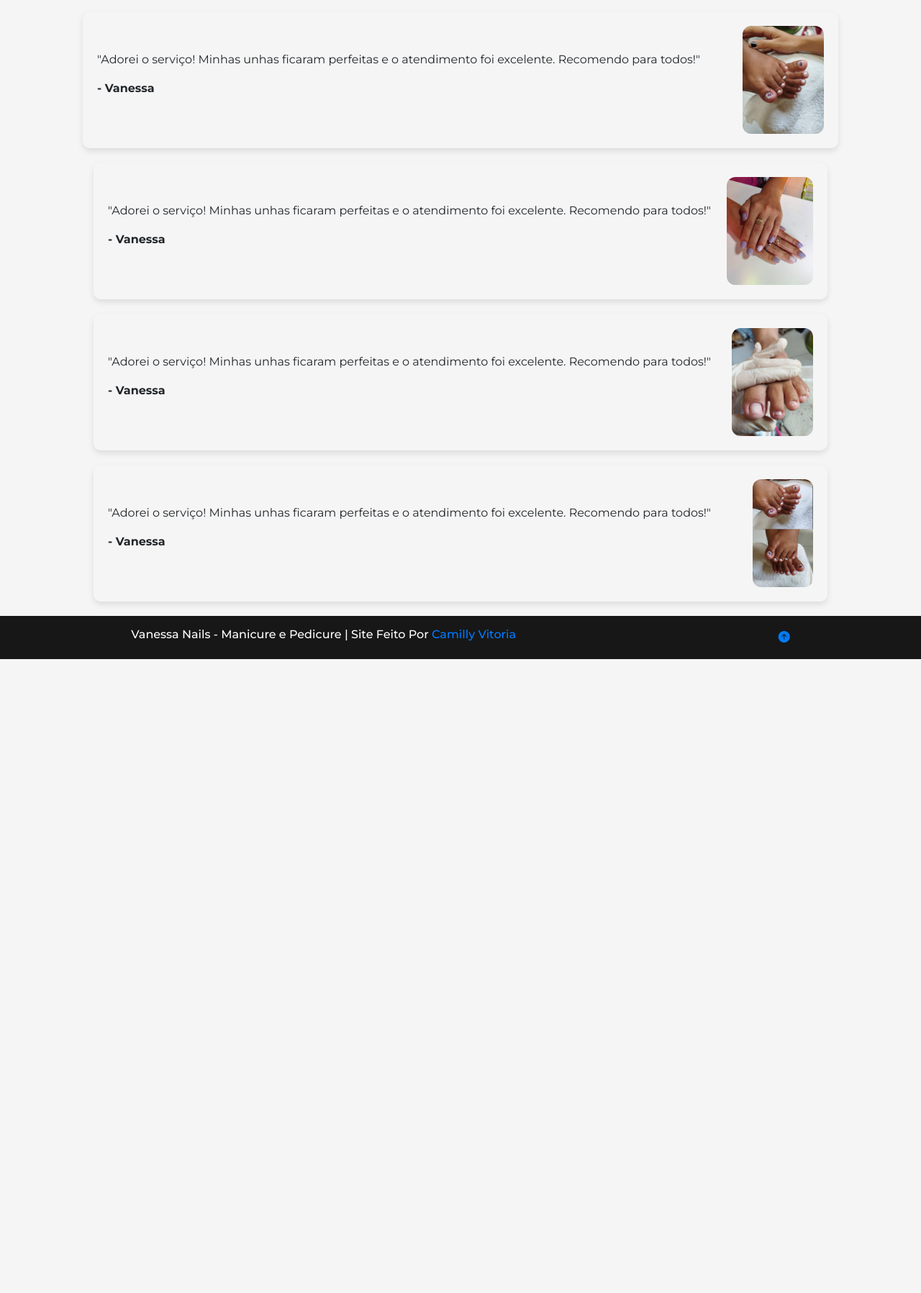
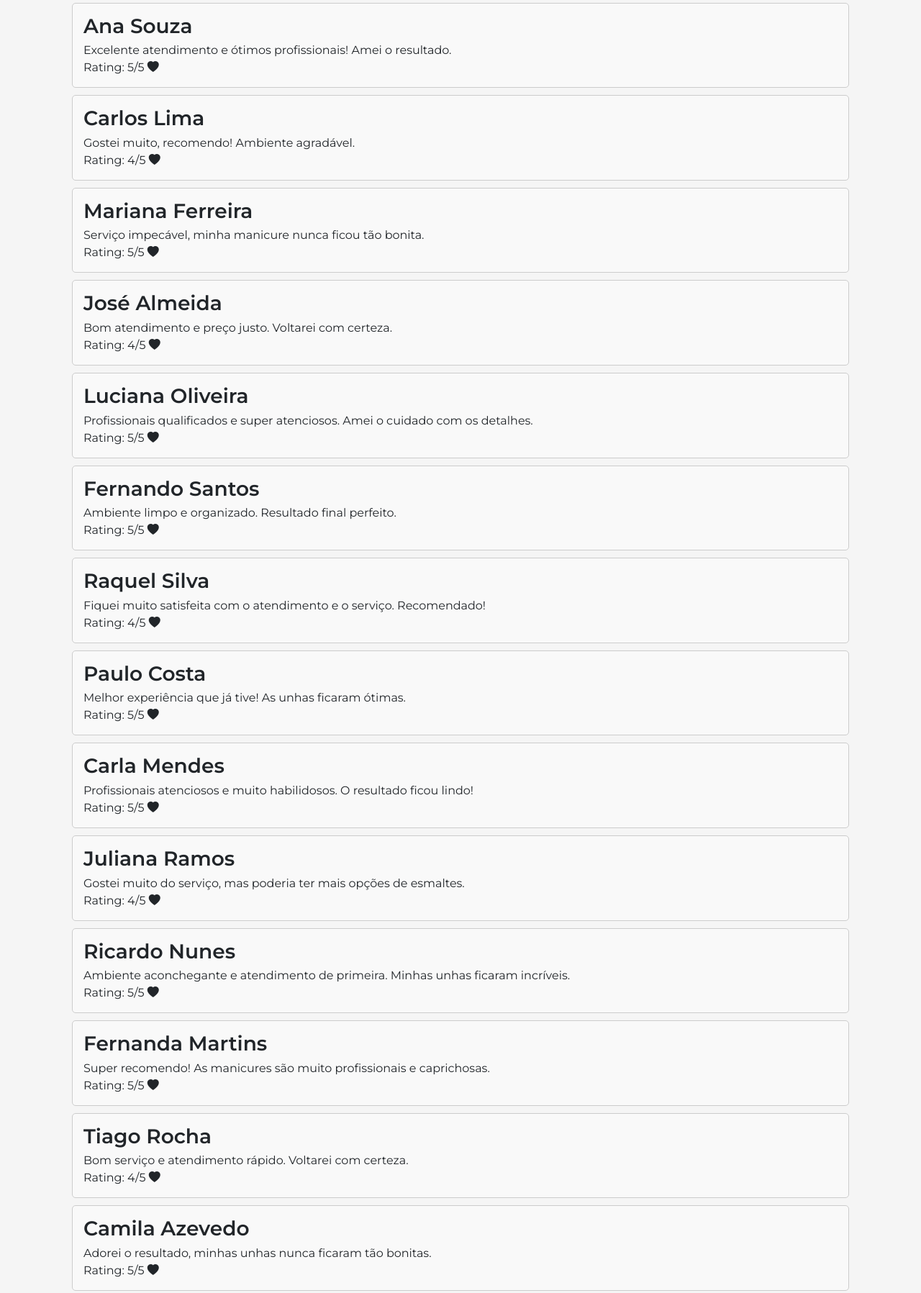
Before and after one commit to camisferreiraa/ProjetoMaisPraTi, a plain HTML site: page index.html in a window 1280 px wide. Shown: the part 1567-3364 px from the top of the page at 72% size. Before the commit the page ends 2483 px from the top, so only its background shows below. Drawn offline with nearby package versions, Linux system fonts and the light colour scheme.

Commit message:
detalhes finais

```diff
--- a/css/style.css
+++ b/css/style.css
@@ -19,22 +19,15 @@ body {
     border-radius: 10px;
 }
 
-.rodape {
-    background-color: #171717;
-    color: #ffffff;
-    display: flex;
-    flex-direction: row;
-    justify-content: space-around;
-    align-items: center;
-    width: 100vw;
-    height: 60px;
-
-}
 
 .carousel-inner img {
     width: 80%;
     height: 500px;
   }
+
+h3 {
+  font-weight: 600;
+}
 
   .testimonial-card {
     display: flex;
@@ -56,3 +49,22 @@ body {
     max-height: 150px;
     object-fit: cover;
   }
+
+
+  .testimonial {
+    border: 1px solid #ccc;
+    padding: 15px;
+    margin-bottom: 10px;
+    border-radius: 5px;
+    background-color: #f9f9f9;
+}
+.testimonial h3 {
+    margin: 0 0 5px 0;
+}
+.testimonial p {
+    margin: 0;
+}
+
+#loadMoreTestimonials {
+  margin-bottom: 10px;
+}
--- /dev/null
+++ b/css/thanks.css
@@ -0,0 +1,32 @@
+* {
+    padding: 0;
+    margin: 0;
+    box-sizing: border-box;
+}
+
+body {
+    background-color: #d4169546;
+    width: 100vw;
+    height: 100vh;
+    display: flex;
+    flex-direction: column;
+    align-items: center;
+    justify-content: center;
+}
+
+h1{
+    font-family:"Montserrat", sans-serif;
+    font-weight: 700;
+}
+
+#confirmation-details {
+    display: flex;
+    flex-direction: column;
+    background-color: rgba(3, 126, 241, 0.464);
+    width: 600px;
+    height: 200px;
+    box-shadow: 2px 2px 12px 1px #00000021;
+    margin: 0 auto;
+    border-radius: 10px;
+    padding: 10px;
+}
--- a/index.html
+++ b/index.html
@@ -27,7 +27,7 @@
                   <a class="nav-link" href="index.html">Home</a>
                 </li>
                 <li class="nav-item mx-5">
-                  <a class="nav-link" href="services.html">Serviços</a>
+                  <a class="nav-link" href="services-page.html">Serviços</a>
                 </li>
                 <li class="nav-item mx-5">
                   <a class="nav-link" href="contacts.html">Contatos</a>
@@ -140,64 +140,29 @@
     <section id="depoimentos" class="container">
       <div class="container">
 
-        <h3 class="text-center">Serviço de qualidade e comprovado</h3>
-        <div class="container">
-          <div class="testimonial-card">
-            <div class="testimonial-text">
-              <p>"Adorei o serviço! Minhas unhas ficaram perfeitas e o atendimento foi excelente. Recomendo para todos!"</p>
-              <p><strong>- Vanessa</strong></p>
-            </div>
-            <div class="testimonial-image">
-              <img src="img/Images/Depoimentos/unhas1.jpg" alt="Imagem do depoimento de unha">
-            </div>
-          </div>
-          <div class="container">
-            <div class="testimonial-card">
-              <div class="testimonial-text">
-                <p>"Adorei o serviço! Minhas unhas ficaram perfeitas e o atendimento foi excelente. Recomendo para todos!"</p>
-                <p><strong>- Vanessa</strong></p>
-              </div>
-              <div class="testimonial-image">
-                <img src="img/Images/Depoimentos/unhas2.jpg" alt="Imagem do depoimento de unha">
-              </div>
-            </div>
-          </div>
-          <div class="container">
-            <div class="testimonial-card">
-              <div class="testimonial-text">
-                <p>"Adorei o serviço! Minhas unhas ficaram perfeitas e o atendimento foi excelente. Recomendo para todos!"</p>
-                <p><strong>- Vanessa</strong></p>
-              </div>
-              <div class="testimonial-image">
-                <img src="img/Images/Depoimentos/unhas3.jpg" alt="Imagem do depoimento de unha">
-              </div>
-            </div>
-          </div>
-          <div class="container">
-            <div class="testimonial-card">
-              <div class="testimonial-text">
-                <p>"Adorei o serviço! Minhas unhas ficaram perfeitas e o atendimento foi excelente. Recomendo para todos!"</p>
-                <p><strong>- Vanessa</strong></p>
-              </div>
-              <div class="testimonial-image">
-                <img src="img/Images/Depoimentos/unhas4.jpg" alt="Imagem do depoimento de unha">
-              </div>
-            </div>
-          </div>
+        <h3 class="text-center ">Serviço de qualidade e comprovado</h3>
+
+        <div id="testimonialsSection">
+
         </div>
-
+        <button id="loadMoreTestimonials">Carregar mais testemunhos <i class="bi bi-arrow-counterclockwise"></i></button>
     </section>
 
-    <footer class="rodape">
-        <p class="h6">Vanessa Nails - Manicure e Pedicure | Site Feito Por <a href="https://www.linkedin.com/in/camillyvitoriaferreiraa?utm_source=share&utm_campaign=share_via&utm_content=profile&utm_medium=android_app" target="_blank">Camilly Vitoria</a></p>
-        <div class="">
-            <a href="#home"><i class="bi bi-arrow-up-circle-fill bi-2x"></i></a>
-        </div>
-    </footer>
+    <footer class="footer bg-dark text-light py-4 mt-auto">
+      <div class="container">
+          <div class="row">
+
+          </div>
+      </div>
+      <div class="bg-secondary text-center py-2 mt-3">
+          <p class="mb-0">&copy; 2024 Vanessa Nails. Todos os direitos reservados.</p>
+      </div>
+  </footer>
 
     <script src="https://code.jquery.com/jquery-3.5.1.slim.min.js"></script>
     <script src="https://cdn.jsdelivr.net/npm/@popperjs/core@2.5.2/dist/umd/popper.min.js"></script>
     <script src="https://stackpath.bootstrapcdn.com/bootstrap/4.5.2/js/bootstrap.min.js"></script>
     <script src="js/carousel.js"></script>
+    <script src="js/main.js"></script>
 </body>
 </html>
--- a/js/contacts.js
+++ b/js/contacts.js
@@ -7,9 +7,7 @@ document.getElementById('booking-form').addEventListener('submit', function(even
     const date = document.getElementById('date').value;
     const time = document.getElementById('time').value;
 
-    // Armazenar os dados no localStorage
     localStorage.setItem('bookingDetails', JSON.stringify({ name, email, service, date, time }));
 
-    // Redirecionar para a página de agradecimento
     window.location.href = '/thankyou.html';
 });
--- a/js/main.js
+++ b/js/main.js
@@ -1,3 +1,37 @@
-const texts = [
+document.addEventListener('DOMContentLoaded', function() {
+    var testimonialsSection = document.getElementById('testimonialsSection');
+    var loadMoreButton = document.getElementById('loadMoreTestimonials');
+    var page = 1;
 
-]
+    function loadTestimonials(page) {
+        var xhr = new XMLHttpRequest();
+        xhr.open('GET', `/json/avaliações.json`, true);
+        xhr.onreadystatechange = function() {
+            if (xhr.readyState === 4 && xhr.status === 200) {
+                var testimonials = JSON.parse(xhr.responseText);
+                displayTestimonials(testimonials);
+            }
+        };
+        xhr.send();
+    }
+
+    function displayTestimonials(testimonials) {
+        testimonials.forEach(function(testimonial) {
+            var testimonialElement = document.createElement('div');
+            testimonialElement.classList.add('testimonial');
+            testimonialElement.innerHTML = `
+                <h3>${testimonial.cliente}</h3>
+                <p>${testimonial.comentario}</p>
+                <p>Rating: ${testimonial.avaliacao}/5 <i class="bi bi-heart-fill"></i></p>
+            `;
+            testimonialsSection.appendChild(testimonialElement);
+        });
+    }
+
+    loadMoreButton.addEventListener('click', function() {
+        page++;
+        loadTestimonials(page);
+    });
+
+    loadTestimonials(page);
+});
--- /dev/null
+++ b/json/avaliações.json
@@ -0,0 +1,102 @@
+[
+    {
+      "cliente": "Ana Souza",
+      "avaliacao": 5,
+      "comentario": "Excelente atendimento e ótimos profissionais! Amei o resultado."
+    },
+    {
+      "cliente": "Carlos Lima",
+      "avaliacao": 4,
+      "comentario": "Gostei muito, recomendo! Ambiente agradável."
+    },
+    {
+      "cliente": "Mariana Ferreira",
+      "avaliacao": 5,
+      "comentario": "Serviço impecável, minha manicure nunca ficou tão bonita."
+    },
+    {
+      "cliente": "José Almeida",
+      "avaliacao": 4,
+      "comentario": "Bom atendimento e preço justo. Voltarei com certeza."
+    },
+    {
+      "cliente": "Luciana Oliveira",
+      "avaliacao": 5,
+      "comentario": "Profissionais qualificados e super atenciosos. Amei o cuidado com os detalhes."
+    },
+    {
+      "cliente": "Fernando Santos",
+      "avaliacao": 5,
+      "comentario": "Ambiente limpo e organizado. Resultado final perfeito."
+    },
+    {
+      "cliente": "Raquel Silva",
+      "avaliacao": 4,
+      "comentario": "Fiquei muito satisfeita com o atendimento e o serviço. Recomendado!"
+    },
+    {
+      "cliente": "Paulo Costa",
+      "avaliacao": 5,
+      "comentario": "Melhor experiência que já tive! As unhas ficaram ótimas."
+    },
+    {
+      "cliente": "Carla Mendes",
+      "avaliacao": 5,
+      "comentario": "Profissionais atenciosos e muito habilidosos. O resultado ficou lindo!"
+    },
+    {
+      "cliente": "Juliana Ramos",
+      "avaliacao": 4,
+      "comentario": "Gostei muito do serviço, mas poderia ter mais opções de esmaltes."
+    },
+    {
+      "cliente": "Ricardo Nunes",
+      "avaliacao": 5,
+      "comentario": "Ambiente aconchegante e atendimento de primeira. Minhas unhas ficaram incríveis."
+    },
+    {
+      "cliente": "Fernanda Martins",
+      "avaliacao": 5,
+      "comentario": "Super recomendo! As manicures são muito profissionais e caprichosas."
+    },
+    {
+      "cliente": "Tiago Rocha",
+      "avaliacao": 4,
+      "comentario": "Bom serviço e atendimento rápido. Voltarei com certeza."
+    },
+    {
+      "cliente": "Camila Azevedo",
+      "avaliacao": 5,
+      "comentario": "Adorei o resultado, minhas unhas nunca ficaram tão bonitas."
+    },
+    {
+      "cliente": "Fábio Rodrigues",
+      "avaliacao": 5,
+      "comentario": "Atendimento excelente e ambiente muito agradável. Recomendo!"
+    },
+    {
+      "cliente": "Patrícia Lima",
+      "avaliacao": 4,
+      "comentario": "Serviço de qualidade e atendimento amigável. Boa experiência."
+    },
+    {
+      "cliente": "Rafael Oliveira",
+      "avaliacao": 5,
+      "comentario": "As manicures são muito talentosas. Fiquei muito satisfeito com o resultado."
+    },
+    {
+      "cliente": "Sofia Costa",
+      "avaliacao": 5,
+      "comentario": "Profissionais dedicadas e ambiente super agradável. Recomendo!"
+    },
+    {
+      "cliente": "Andréa Melo",
+      "avaliacao": 5,
+      "comentario": "Amei o resultado final! Minhas unhas estão lindas e bem cuidadas."
+    },
+    {
+      "cliente": "Marcelo Sousa",
+      "avaliacao": 4,
+      "comentario": "Bom serviço, mas poderia ter mais variedade de tratamentos."
+    }
+  ]
```
Also changed, not shown: contacts.html (+11 -7 lines), js/services.js (+23 -0 lines), services-page.html (added, +103 -0 lines), services.html (deleted, +0 -82 lines), thankyou.html (+9 -3 lines), css/services.css (deleted), lib/bootstrap/js/bootstrap.bundle.min.js (deleted).
